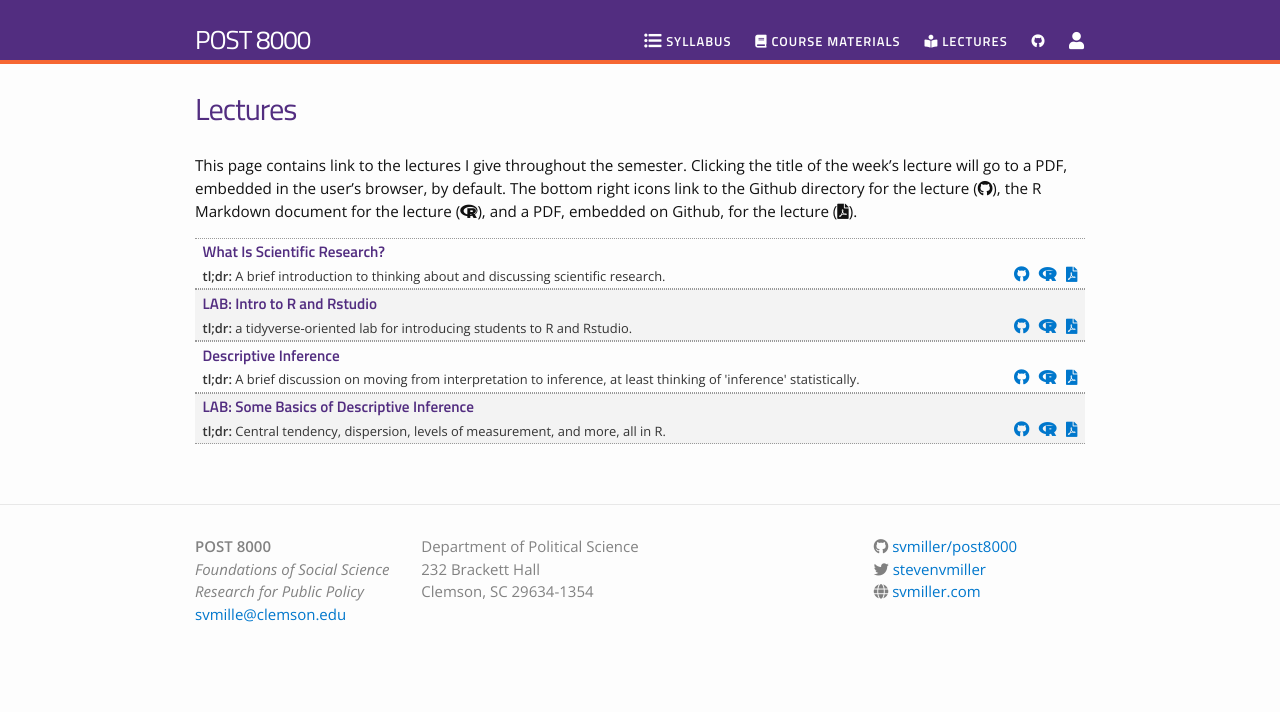
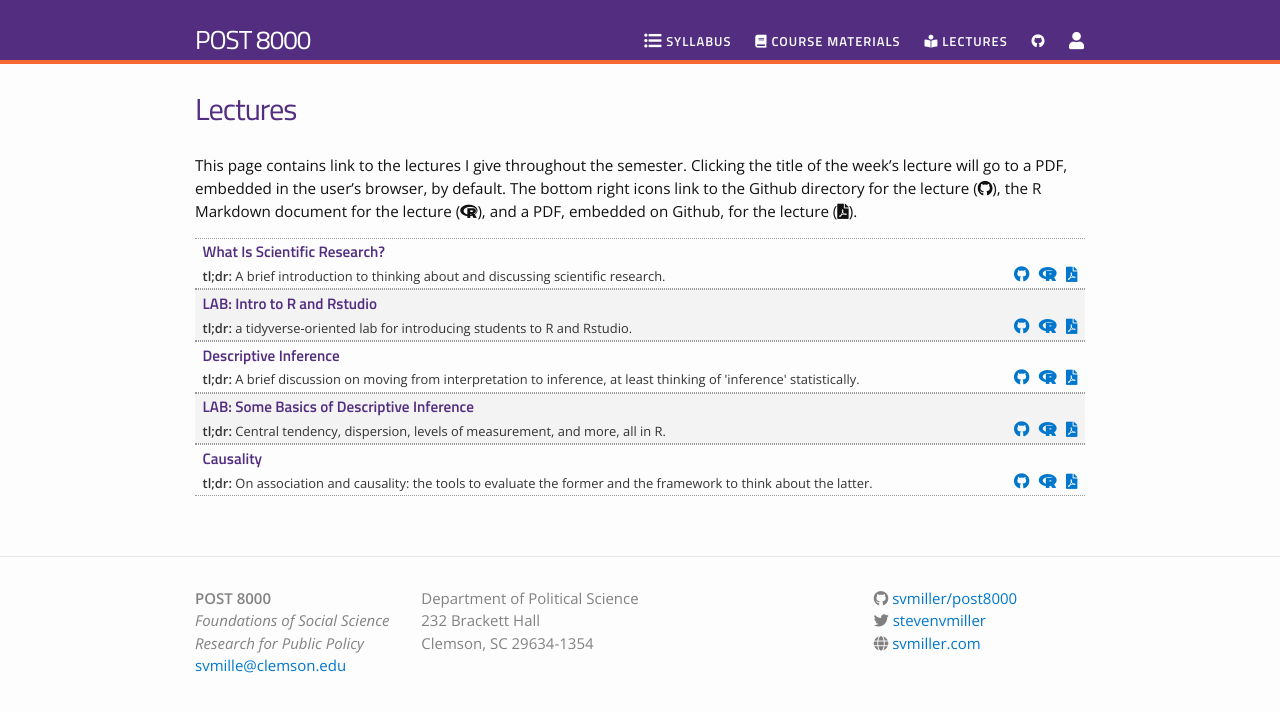
Before and after one commit to svmiller/post8000, a Jekyll site: the page built from lectures.md, in a window 1280 px wide. Shown: the top 712 px of the page. Built offline with Jekyll 4.4.1, drawn with Linux system fonts in a browser that asks for light colours; nearby versions of some CDN libraries.

Commit message:
add causality lecture

```diff
--- a/_data/lectures.yml
+++ b/_data/lectures.yml
@@ -22,3 +22,8 @@
   filename: descriptive-inference-lab
   dirname: descriptive-inference-lab
   tldr: "Central tendency, dispersion, levels of measurement, and more, all in R."
+
+- title: "Causality"
+  filename: causality
+  dirname: causality
+  tldr: "On association and causality: the tools to evaluate the former and the framework to think about the latter."
```
